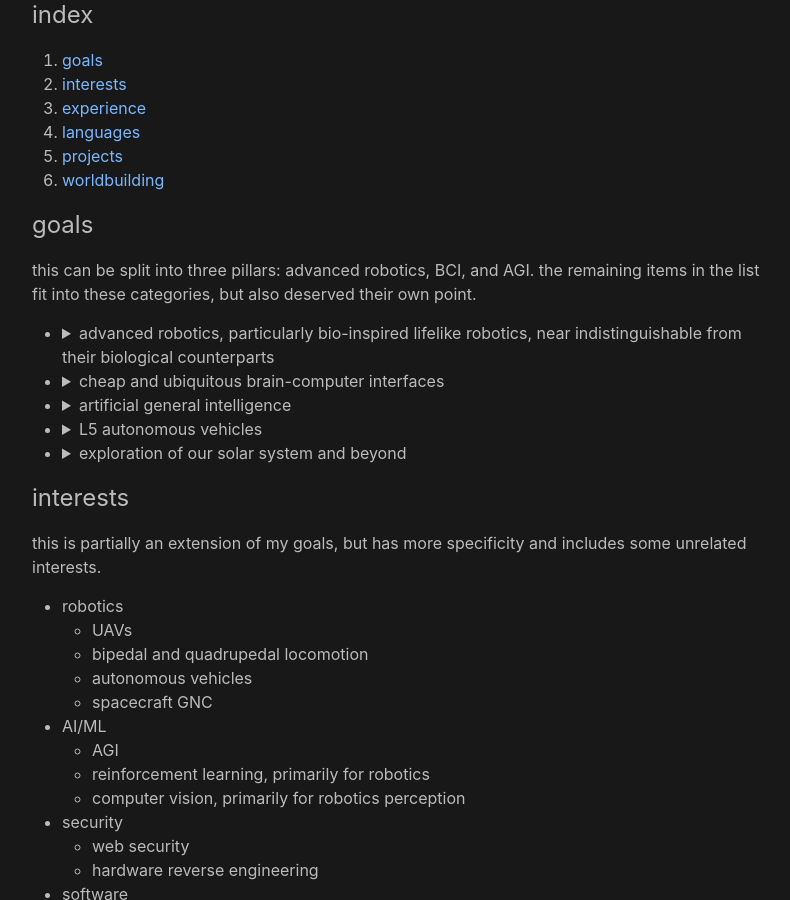
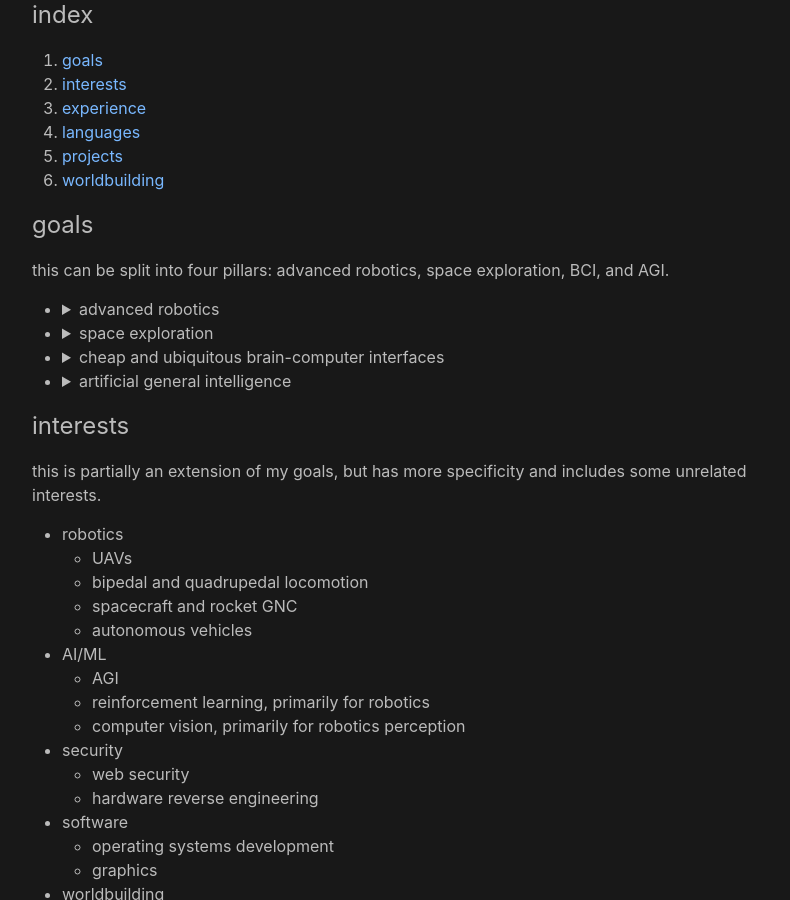
Before and after one commit to case0x00/case0x00.github.io, a Jekyll site: the page built from index.md, in a window 1280 px wide and 900 px high, scrolled down 275 px. Shown: the whole window, without its empty margins (238-1028 px from the left). Built offline with Jekyll 4.4.1, drawn with Linux system fonts in a browser that asks for light colours.

Commit message:
modify index, add drafts

```diff
--- a/index.md
+++ b/index.md
@@ -21,11 +21,17 @@ i recently obtained my bachelors in aerospace engineering in the UK.
 
 ## goals
 
-this can be split into three pillars: advanced robotics, BCI, and AGI. the remaining items in the list fit into these categories, but also deserved their own point.
+this can be split into four pillars: advanced robotics, space exploration, BCI, and AGI.
 
-* <details><summary> advanced robotics, particularly bio-inspired lifelike robotics, near indistinguishable from their biological counterparts </summary>
+* <details><summary> advanced robotics </summary>
   <i>
-  this would be the pinnacle of robotics, and although this technology features heavily in dystopian worlds like in 'do androids dream of electric sheep, 'blade runner', and 'westworld' i think those are heavily pessimistic views. L5 autonomous vehicles technically fits into this robotics category.
+  this includes autonomous vehicles, bioinspired robotics near indistinguishable from their biological counterparts, and technically space robotics/spacecraft and rocket GNC but thats more the next pillar. the kind of bioinspired robotics i am aiming for would be the pinnacle of robotics, and although this technology features heavily in dystopian worlds like in 'do androids dream of electric sheep, 'blade runner', and 'westworld' i think those are heavily pessimistic views.
+  </i>
+  </details>
+
+* <details><summary> space exploration </summary>
+  <i>
+  we have already made great strides in discovering more about our solar system, but there is much more to learn. human missions arean obvious step, but i think robotics are more fit for this role. I believe all of the other pillars of interest here essentially lead to space exploration and settling of other worlds.
   </i>
   </details>
 
@@ -42,19 +48,6 @@ this can be split into three pillars: advanced robotics, BCI, and AGI. the remai
   </i>
   </details>
 
-* <details><summary> L5 autonomous vehicles </summary>
-  <i>
-  autonomous vehicles are the best current implementation for an artificial intelligence and i believe work here can contribute towards AGI. furthermore, and more interestingly for most people, an enormous amount of time is wasted driving. it just makes sense to optimize the driving process.
-  </i>
-  </details>
-
-* <details>
-  <summary> exploration of our solar system and beyond </summary>
-  <i>
-  we have already made great strides in discovering more about our solar system, but there is much more to learn. human missions arean obvious step, but i think robotics are more fit for this role. a caveat to this point is that i think far more exploration must also be done here on earth, in our oceans. there is still a lot to learn about our own world.
-  </i>
-  </details>
-
 
 ## interests
 
@@ -63,8 +56,8 @@ this is partially an extension of my goals, but has more specificity and include
 * robotics
     - UAVs
     - bipedal and quadrupedal locomotion
+    - spacecraft and rocket GNC
     - autonomous vehicles
-    - spacecraft GNC
 
 * AI/ML
     - AGI
```
Also changed, not shown: 1 other file.
